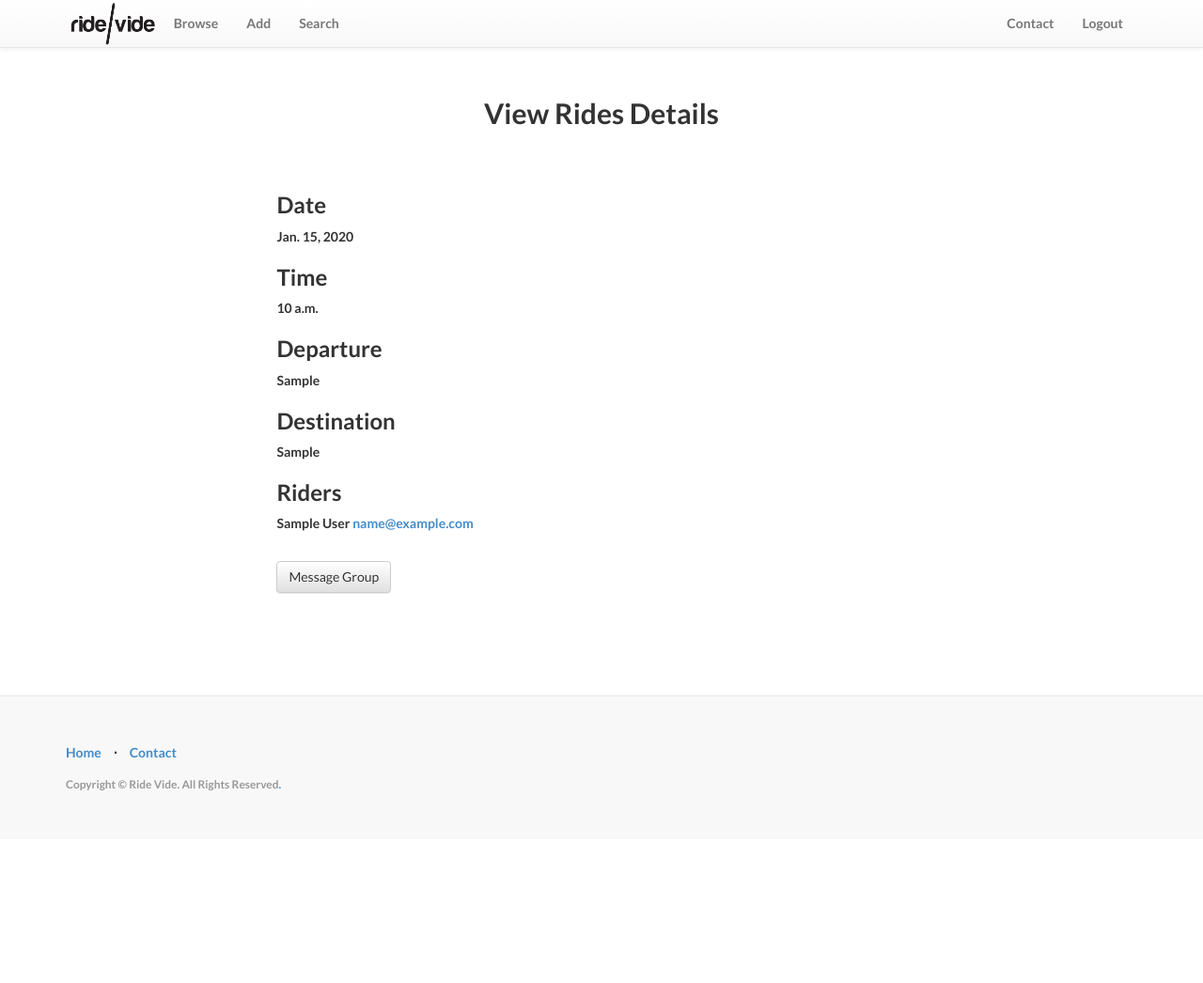
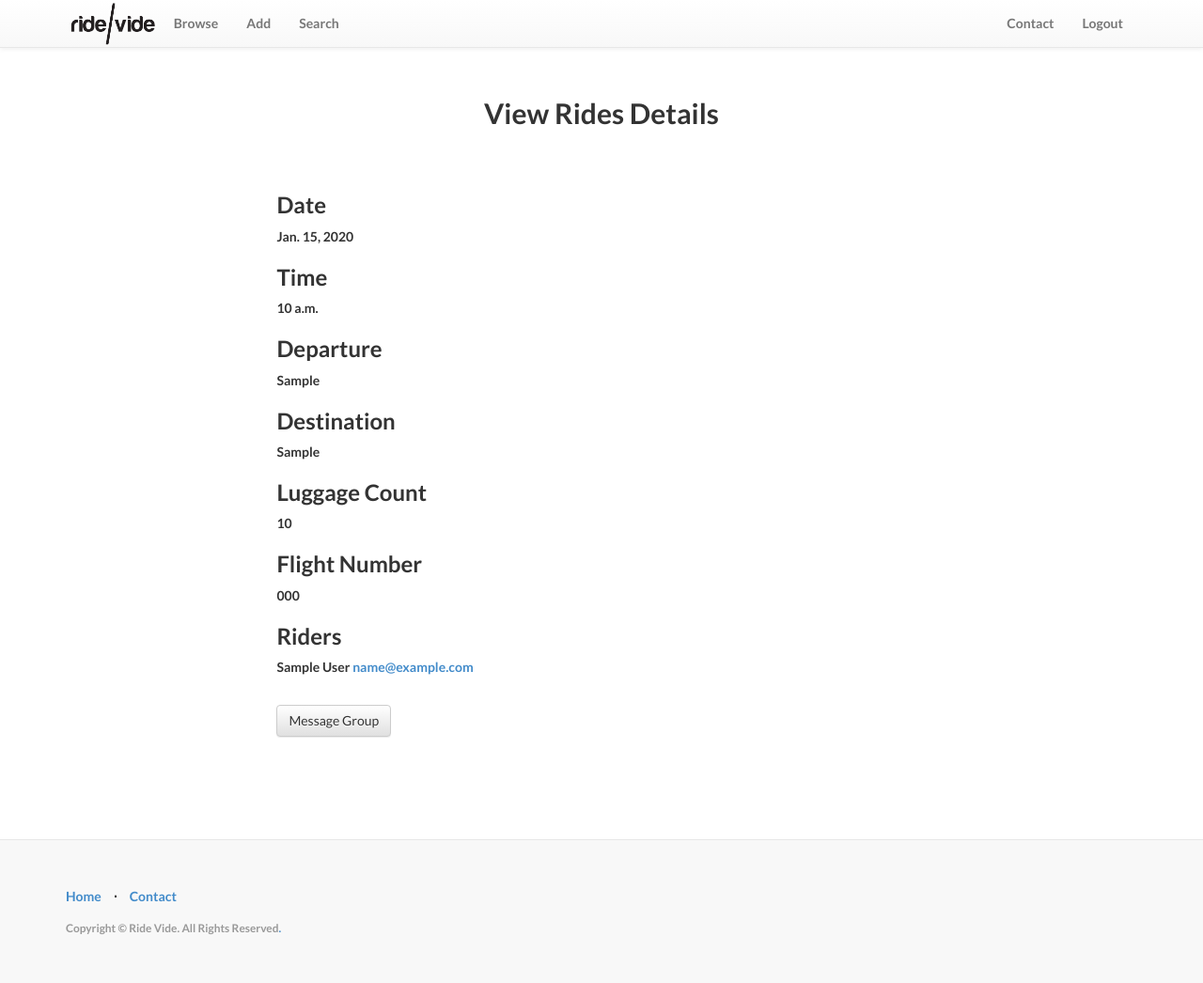
Before and after one commit to ILC-T-2019-2020/RideVide-Relaunch, a Django app: page /browse/1/ in a window 1280 px wide. Shown: the whole page at 94% size. Before the commit the page ends 842 px from the top, so only its background shows below. Run offline with Django 3.2, Linux system fonts and the light colour scheme; a user stored in the database is signed in; tables that the repository leaves empty hold one stand-in row (values such as "Sample post"); some libraries are stand-ins or nearby versions.

Commit message:
flight number added

```diff
--- a/ridevide_app/forms.py
+++ b/ridevide_app/forms.py
@@ -25,6 +25,8 @@ class AddRideForm(forms.Form):
 
     luggage = forms.ChoiceField(choices=LUGGAGE_NUMBER_CHOICES)
 
+    flight_number = forms.CharField()
+
 class AddFromCampusRideForm(AddRideForm):
     #departure = forms.ChoiceField(
     #    choices=CAMPUS_LOCATION_CHOICES)
--- a/ridevide_app/models.py
+++ b/ridevide_app/models.py
@@ -34,6 +34,7 @@ class Ride(models.Model):
     date = models.DateField()
     time = models.TimeField()
     luggage = models.PositiveIntegerField()
+    flight_number = models.CharField(max_length=200)
     riders = models.ManyToManyField(UserProfile)
     from_campus = models.BooleanField()
 
--- a/ridevide_app/templates/ridevide_app/browse_detail.html
+++ b/ridevide_app/templates/ridevide_app/browse_detail.html
@@ -53,6 +53,12 @@
 			<h3>Destination</h3>
 			<p>{{ ride.destination }}</p>
 
+			<h3>Luggage Count</h3>
+			<p>{{ ride.luggage }}</p>
+
+			<h3>Flight Number</h3>
+			<p>{{ ride.flight_number }}</p>
+
 			<h3>Riders</h3>
 			{% for rider in ride.riders.all %}
 				<form action="/delete_rider/{{ ride_id }}/" method="post">
--- a/ridevide_app/views.py
+++ b/ridevide_app/views.py
@@ -131,12 +131,13 @@ def add_from_campus(request):
             luggage = form.cleaned_data['luggage']
             departure = 'Campus' #form.cleaned_data['departure']
             destination = form.cleaned_data['destination']
+            flight_number = form.cleaned_data['flight_number']
             today = datetime.date.today()
             if date < today:
                 error = 'Cannot enter a date in the past.'
                 return render(request, "ridevide_app/add_rides.html", dict(form=form, heading="Add Ride from Campus", error=error))
             if eligibleForRide(request, date, time):
-                r = Ride(date=date, time=time, luggage = luggage, departure=departure, destination=destination, from_campus=False)
+                r = Ride(date=date, time=time, luggage=luggage, departure=departure, destination=destination, flight_number=flight_number, from_campus=False)
                 r.save()
                 profile = request.user.profile
                 r.riders.add(profile)
@@ -160,12 +161,13 @@ def add_to_campus(request):
             luggage = form.cleaned_data['luggage']
             departure = form.cleaned_data['departure']
             destination = 'Campus' #form.cleaned_data['destination']
+            flight_number = form.cleaned_data['flight_number']
             today = datetime.date.today()
             if date < today:
                 error = 'Cannot enter a date in the past.'
                 return render(request, "ridevide_app/add_rides.html", dict(form=form, heading="Add Ride from Campus", error=error))
             if eligibleForRide(request, date, time):
-                r = Ride(date=date, time=time, luggage = luggage, departure=departure, destination=destination, from_campus=False)
+                r = Ride(date=date, time=time, luggage = luggage, departure=departure, destination=destination, flight_number=flight_number, from_campus=False)
                 r.save()
                 profile = request.user.profile
                 r.riders.add(profile)
```
